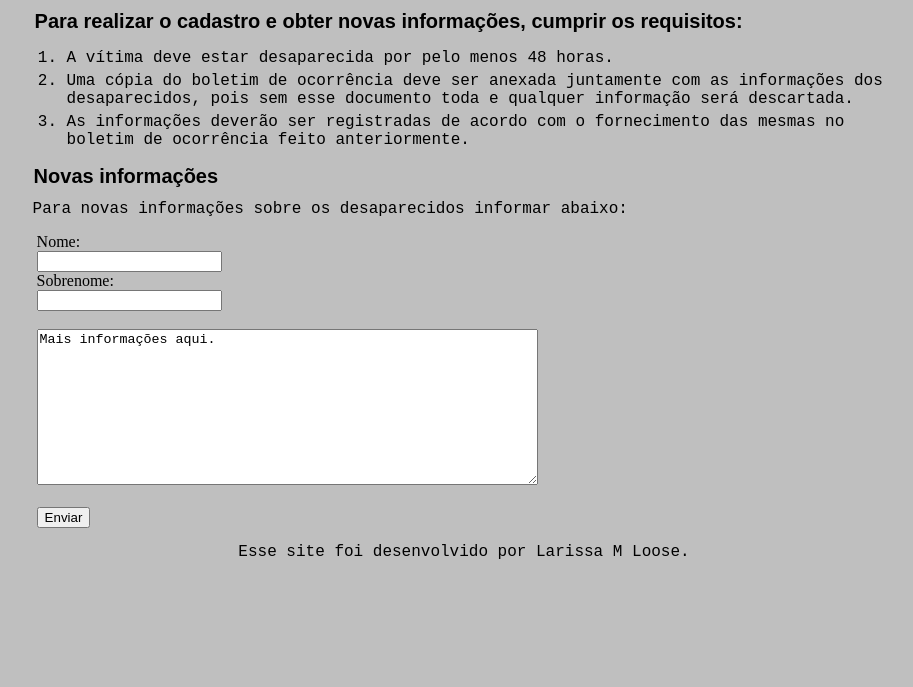
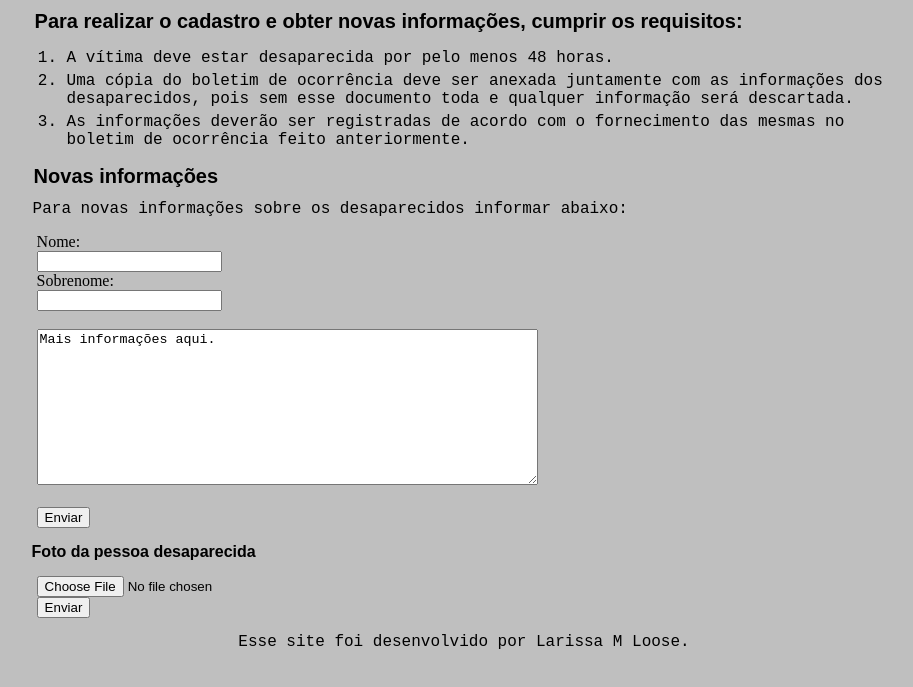
Before and after one commit to LarissaLoose/Missing-persons, a plain HTML site: page index.html in a window 1280 px wide. Shown: the part 113-800 px from the top of the page, without its empty margins (176-1089 px from the left). Drawn offline with Linux system fonts and the light colour scheme.

Commit message:
adicionar botao de imagens

```diff
--- a/index.html
+++ b/index.html
@@ -45,6 +45,12 @@
         <input type="button" value="Enviar">
     </form>
 
+<h4>Foto da pessoa desaparecida</h4>
+<form action="#">
+<input type="file" id="file" name="file"><br>
+<input type="button" value="Enviar">
+</form>
+
    </div>
     <footer>
         <p>Esse site foi desenvolvido por Larissa M Loose.</p>
--- a/style.css
+++ b/style.css
@@ -48,6 +48,12 @@ body {
      height: auto;
  }
 
+h4{
+    font-family: Arial, Helvetica, sans-serif;
+    margin: 10px;
+    height: auto;
+}
+
  footer {
      text-align: center;
      text-decoration: double;
```
